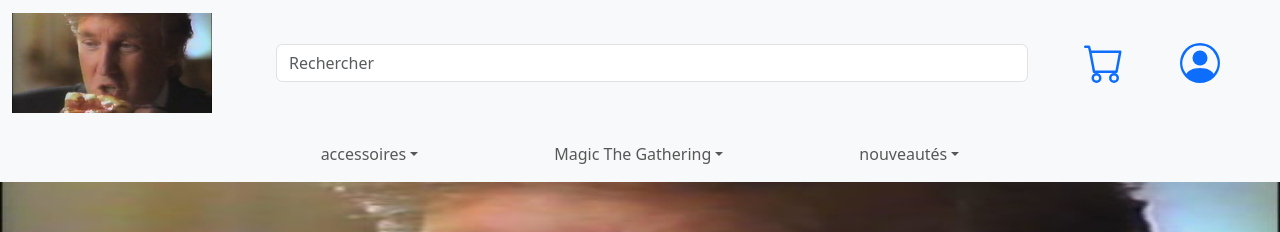
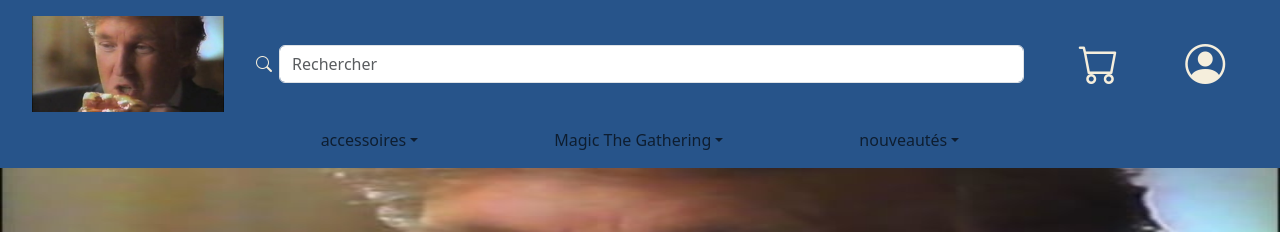
Before and after one commit to BouEmi2333222/ProjetFinalWeb3, a Next.js app in the folder projetfinalweb3/: page / in a window 1280 px wide. Shown: the top 232 px of the page. Built offline with nearby package versions, Linux system fonts and the light colour scheme; no server answers; what localbase would draw is missing.

Commit message:
header presque finit

```diff
--- a/projetfinalweb3/app/connexion/page.js
+++ b/projetfinalweb3/app/connexion/page.js
@@ -1,7 +1,5 @@
 'use client'
-import Header from "../reactComponents/Header.js"
 import 'bootstrap/dist/css/bootstrap.css';
-import Footer from "../reactComponents/Footer";
 import FormEvent  from "react"
 import { useRouter } from "next/navigation"
 import { sessionStorage } from "../dbacces/sessionStorage.js"
@@ -47,7 +45,6 @@ export default function Connexion() {
     }
   }
     return(<>
-    <Header/>
     <h1 className="text-center">Connexion</h1>
     <div className="container">
         <div className="row justify-content-center">
@@ -76,5 +73,5 @@ export default function Connexion() {
             </div>
         </div>
     </div>
-    <Footer/></>)
+    </>)
 }
--- a/projetfinalweb3/app/css/header.css
+++ b/projetfinalweb3/app/css/header.css
@@ -1,5 +1,71 @@
-.test {
-  color: red !important;
+.cs-creme-color {
+  color: #F5EEDC !important;
+}
+
+.cs-blue-color {
+  background-color: #27548A !important;
+}
+
+.cs-gold-color {
+  color: #DDA853 !important;
+}
+
+.cs-mainHeight {
+  width: 100% !important;
+  height: 7% !important;
+}
+
+.cs-logo-div {
+  display: flex !important;
+  justify-content: center !important;
+  align-items: center !important;
+  width: 20% !important;
+  height: 100% !important;
+}
+
+.cs-logo-a {
+  width: 75% !important;
+  height: 75% !important;
+}
+
+.cs-logo {
+  width: 100% !important;
+  height: 100% !important;
+}
+
+.cs-searchbar-div {
+  display: flex !important;
+  justify-content: space-between !important;
+  align-items: center !important;
+  width: 60% !important;
+  height: 100% !important;
+}
+
+.cs-searchbar-icon {
+  width: 3% !important;
+  height: 100% !important;
+}
+
+.cs-searchbar-form {
+  width: 97% !important;
+  height: 100% !important;
+}
+
+.cs-icon-div {
+  display: flex !important;
+  justify-content: space-evenly !important;
+  align-items: center !important;
+  width: 20% !important;
+  height: 100% !important;
+}
+
+.cs-icon-a {
+  width: 25%;
+  height: 100%;
+}
+
+.cs-icons {
+  font-size: 2.5em;
 }
 
 /*# sourceMappingURL=header.css.map */
--- a/projetfinalweb3/app/css/header.scss
+++ b/projetfinalweb3/app/css/header.scss
@@ -1,3 +1,78 @@
-.test {
-    color: red !important;
+$cremeColor: #F5EEDC;
+$blueColor: #27548A;
+$darkBlueColor: #183B4E;
+$goldColor: #DDA853;
+
+.cs-creme-color{
+    color: $cremeColor !important;
 }
+
+.cs-blue-color{
+    background-color: $blueColor !important;
+}
+
+.cs-gold-color{
+    color: $goldColor !important;
+}
+
+
+.cs-mainHeight{
+    width: 100% !important;
+    height: 7% !important;
+}
+
+.cs-logo-div{
+    display: flex !important;
+    justify-content: center !important;
+    align-items: center !important;
+
+    width: 20% !important;
+    height: 100% !important;
+}
+
+.cs-logo-a{
+    width: 75% !important;
+    height: 75% !important;
+}
+
+.cs-logo{
+    width: 100% !important;
+    height: 100% !important;
+}
+
+.cs-searchbar-div{
+    display: flex !important;
+    justify-content: space-between !important;
+    align-items: center !important;
+
+    width: 60% !important;
+    height: 100% !important;
+}
+
+.cs-searchbar-icon {
+    width: 3% !important;
+    height: 100% !important;
+}
+
+.cs-searchbar-form {
+    width: 97% !important;
+    height: 100% !important;
+}
+
+.cs-icon-div {
+    display: flex !important;
+    justify-content: space-evenly !important;
+    align-items: center !important;
+
+    width: 20% !important;
+    height: 100% !important;
+}
+
+.cs-icon-a{
+    width: 25%;
+    height: 100%;
+}
+
+.cs-icons{
+    font-size: 2.5em;
+}
--- a/projetfinalweb3/app/inscription/page.js
+++ b/projetfinalweb3/app/inscription/page.js
@@ -1,6 +1,4 @@
-import Header from "../reactComponents/Header.js"
 import 'bootstrap/dist/css/bootstrap.css';
-import Footer from "../reactComponents/Footer";
 import React from "react"
 
 export default function Inscription() {
@@ -60,7 +58,6 @@ export default function Inscription() {
         }
       }
     return(<>
-    <Header/>
     <h1 className="text-center">Inscription</h1>
     <div className="container">
         <div className="row justify-content-center">
@@ -90,5 +87,5 @@ export default function Inscription() {
             </div>
         </div>
     </div>
-    <Footer/></>)
+    </>)
 }
--- a/projetfinalweb3/app/layout.js
+++ b/projetfinalweb3/app/layout.js
@@ -1,6 +1,9 @@
 import { Geist, Geist_Mono } from "next/font/google";
 import "./globals.css";
 import BootstrapLoader from "./BootstrapLoader";
+import "bootstrap/dist/css/bootstrap.min.css";
+import Header from "./reactComponents/Header.js";
+import Footer from "./reactComponents/Footer.js";
 
 const geistSans = Geist({
   variable: "--font-geist-sans",
@@ -21,8 +24,10 @@ export default function RootLayout({ children }) {
   return (
     <html lang="en">
       <body className={`${geistSans.variable} ${geistMono.variable}`}>
+        <Header />
         <BootstrapLoader />
         {children}
+        <Footer />
       </body>
     </html>
   );
--- a/projetfinalweb3/app/page.js
+++ b/projetfinalweb3/app/page.js
@@ -1,9 +1,7 @@
 'use client'
 import Image from "next/image";
 import styles from "./page.module.css";
-import Header from "./reactComponents/Header.js"
 import 'bootstrap/dist/css/bootstrap.css';
-import Footer from "./reactComponents/Footer";
 import Card from "./reactComponents/CarteProduit";
 import Carousel from "./reactComponents/Emile/Carousel";
 import ListCards from "./reactComponents/ListesProduits";
@@ -21,11 +19,9 @@ export default function Home() {
         fetchPosts()
     }, [])
   return (<>
-    <Header/>
     <Carousel/>
     <h3 className="text-center">Cartes Populaires</h3>
     <ListCards produits={cartes}/>
-    <Footer/>
     </>
   )
 }
--- a/projetfinalweb3/app/profil/[id]/LoadPage.js
+++ b/projetfinalweb3/app/profil/[id]/LoadPage.js
@@ -1,13 +1,11 @@
-import Header from "../../reactComponents/Header.js"
 import 'bootstrap/dist/css/bootstrap.css';
-import Footer from "../../reactComponents/Footer.js";
 import { sessionStorage } from "../../dbacces/sessionStorage.js"
 import React from "react"
 
 export default function LoadPage(information){
 
     console.log(information.information.username)
-    return(<><Header/>
+    return(<>
         <h1 className="text-center">Profil</h1>
         <div className="container">
             <div className="row justify-content-center">
@@ -17,5 +15,5 @@ export default function LoadPage(information){
                 </ul>
             </div>
         </div>
-    <Footer/></>)
+    </>)
 }
--- a/projetfinalweb3/app/profil/[id]/page.js
+++ b/projetfinalweb3/app/profil/[id]/page.js
@@ -1,8 +1,6 @@
 'use client'
 
-import Header from "../../reactComponents/Header.js"
 import 'bootstrap/dist/css/bootstrap.css';
-import Footer from "../../reactComponents/Footer";
 import { sessionStorage } from "../../dbacces/sessionStorage.js"
 import LoadPage from "./LoadPage.js";
 import React from "react"
@@ -18,7 +16,7 @@ export default function Profil(){
         }
         fetchPosts()
     }, [])
-    return(<><Header/>
+    return(<>
     <h1 className="text-center">Profil</h1>
     <div className="container">
         <div className="row justify-content-center">
@@ -27,6 +25,6 @@ export default function Profil(){
             </ul>
         </div>
     </div>
-<Footer/></>)
+</>)
 
 }
--- a/projetfinalweb3/app/reactComponents/Header.js
+++ b/projetfinalweb3/app/reactComponents/Header.js
@@ -3,6 +3,7 @@ import { sessionStorage } from "../dbacces/sessionStorage"
 import React from "react"
 import { useRouter } from "next/navigation"
 import "../css/header.css"
+import 'bootstrap-icons/font/bootstrap-icons.css';
 
 
 
@@ -39,28 +40,30 @@ export default function Header() {
     }
 
     return (
-        <header data-bs-theme="light">
-            <nav className="bg-light">
-                <nav className="navbar navbar-expand-md flex justify-content-center">
-                    <div className="container-fluid">
-                        <a className="navbar-brand" href="../"><img className="logo" height={100} src="logo.png"></img></a>
-                        <form onSubmit={handleSubmit} className="col flex mx-5" role="search">
+        <header className="cs-mainHeight">
+            <nav className="cs-blue-color">
+                <div className="d-flex justify-content-between pt-3 h-75 align-items-center">
+                    <div className="cs-logo-div">
+                        <a className="cs-logo-a" href="../">
+                            <img className="cs-logo" /*height={100}*/ src="/logo.png"></img>
+                        </a>
+                    </div>
+                    <div className="cs-searchbar-div">
+                        <i className="bi bi-search cs-creme-color"></i>
+                        <form onSubmit={handleSubmit} /*className="col flex mx-5"*/ role="search" className="cs-searchbar-form">
                             <input onChange={(e) => setSearchTerm(e.target.value)} className="form-control" type="search" placeholder="Rechercher" aria-label="Rechercher"></input>
                         </form>
-                        <a href={loadUrlPanier()}>
-                            <svg xmlns="http://www.w3.org/2000/svg" width="40" height="40" fill="currentColor" className="bi bi-cart mx-2" viewBox="0 0 16 16">
-                                <path d="M0 1.5A.5.5 0 0 1 .5 1H2a.5.5 0 0 1 .485.379L2.89 3H14.5a.5.5 0 0 1 .491.592l-1.5 8A.5.5 0 0 1 13 12H4a.5.5 0 0 1-.491-.408L2.01 3.607 1.61 2H.5a.5.5 0 0 1-.5-.5M3.102 4l1.313 7h8.17l1.313-7zM5 12a2 2 0 1 0 0 4 2 2 0 0 0 0-4m7 0a2 2 0 1 0 0 4 2 2 0 0 0 0-4m-7 1a1 1 0 1 1 0 2 1 1 0 0 1 0-2m7 0a1 1 0 1 1 0 2 1 1 0 0 1 0-2"/>
-                            </svg>
+                    </div>
+                    <div className="cs-icon-div">
+                        <a href={loadUrlPanier()} className="cs-icon-a d-flex justify-content-center">
+                            <i className="bi bi-cart cs-creme-color cs-icons"></i>
                         </a>
-                        <a href={loadUrlProfil()}>
-                            <svg xmlns="http://www.w3.org/2000/svg" width="40" height="40" fill="currentColor" className="bi bi-person-circle mx-5" viewBox="0 0 16 16">
-                                <path d="M11 6a3 3 0 1 1-6 0 3 3 0 0 1 6 0"/>
-                                <path fillRule="evenodd" d="M0 8a8 8 0 1 1 16 0A8 8 0 0 1 0 8m8-7a7 7 0 0 0-5.468 11.37C3.242 11.226 4.805 10 8 10s4.757 1.225 5.468 2.37A7 7 0 0 0 8 1"/>
-                            </svg>
+                        <a href={loadUrlProfil()} className="cs-icon-a d-flex justify-content-center">
+                            <i className="bi bi-person-circle cs-creme-color cs-icons"></i>
                         </a>
                     </div>
-                </nav>
-                <nav className="navbar navbar-expand-md">
+                </div>
+                <div className="navbar navbar-expand-md h-25">
                     <div className="container-fluid flex justify-content-center">
                         <div className="navbar-nav mb-2 mb-md-0 row">
                             <li className="nav-item dropdown mx-5 col">
@@ -95,7 +98,7 @@ export default function Header() {
                             </li>
                         </div>
                     </div>
-                </nav>
+                </div>
             </nav>
         </header>
     );
--- a/projetfinalweb3/app/recherche/Articles/[texte]/loadPage.js
+++ b/projetfinalweb3/app/recherche/Articles/[texte]/loadPage.js
@@ -1,9 +1,7 @@
 'use client'
 import Image from "next/image";
 import styles from "../../../page.module.css";
-import Header from "../../../reactComponents/Header.js"
 import 'bootstrap/dist/css/bootstrap.css';
-import Footer from "../../../reactComponents/Footer";
 import React from "react"
 import ListProduit from "@/app/reactComponents/ListesProduits";
 
@@ -17,8 +15,8 @@ export default function LoadPage(params){
         }
         fetchPosts()
     }, [])
-    return(<><Header/>
+    return(<>
     <ListProduit produits={produit}/>
-    <Footer/></>
+    </>
     )
 }
--- a/projetfinalweb3/app/recherche/[section]/loadPage.js
+++ b/projetfinalweb3/app/recherche/[section]/loadPage.js
@@ -1,9 +1,7 @@
 'use client'
 import Image from "next/image";
 import styles from "../../page.module.css";
-import Header from "../../reactComponents/Header.js"
 import 'bootstrap/dist/css/bootstrap.css';
-import Footer from "../../reactComponents/Footer";
 import React from "react"
 import ListProduit from "@/app/reactComponents/ListesProduits";
 
@@ -17,8 +15,8 @@ export default function LoadPage(params){
         }
         fetchPosts()
     }, [])
-    return(<><Header/>
+    return(<>
     <ListProduit produits={produit}/>
-    <Footer/></>
+    </>
     )
 }
--- a/projetfinalweb3/package.json
+++ b/projetfinalweb3/package.json
@@ -10,6 +10,7 @@
   },
   "dependencies": {
     "bootstrap": "^5.3.6",
+    "bootstrap-icons": "^1.13.1",
     "idb": "^8.0.3",
     "json-server": "^1.0.0-beta.3",
     "localbase": "^0.7.7",
```
Also changed, not shown: 2 other files (tests, documents, lock files or other folders).
